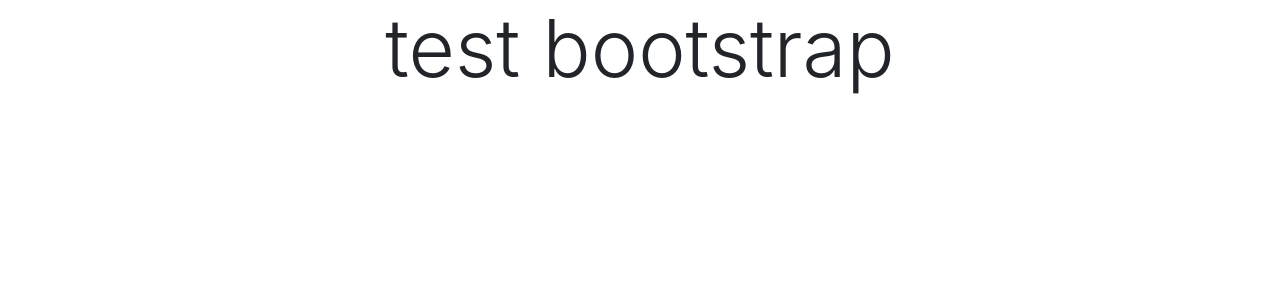
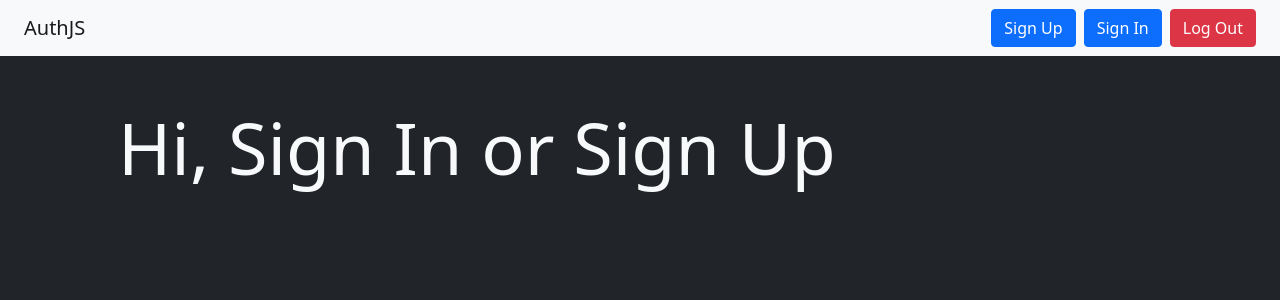
Before and after one commit to RinaldiRichard/AuthReactFirebase, a React (Create React App) app: page / in a window 1280 px wide. Shown: the top 300 px of the page. Built offline with nearby package versions, Linux system fonts and the light colour scheme.

Commit message:
ajout components/navbar et pages/home

```diff
--- a/package.json
+++ b/package.json
@@ -9,6 +9,7 @@
     "firebase": "^9.6.2",
     "react": "^17.0.2",
     "react-dom": "^17.0.2",
+    "react-router-dom": "^6.2.1",
     "react-scripts": "5.0.0",
     "web-vitals": "^2.1.3"
   },
--- a/public/index.html
+++ b/public/index.html
@@ -28,7 +28,7 @@
     <link href="https://cdn.jsdelivr.net/npm/bootstrap@5.1.3/dist/css/bootstrap.min.css" rel="stylesheet" integrity="sha384-1BmE4kWBq78iYhFldvKuhfTAU6auU8tT94WrHftjDbrCEXSU1oBoqyl2QvZ6jIW3" crossorigin="anonymous">
 
   </head>
-  <body>
+  <body class="bg-dark">
     <noscript>You need to enable JavaScript to run this app.</noscript>
     <div id="root"></div>
     <!--
--- a/src/App.css
+++ /dev/null
@@ -1,38 +0,0 @@
-.App {
-  text-align: center;
-}
-
-.App-logo {
-  height: 40vmin;
-  pointer-events: none;
-}
-
-@media (prefers-reduced-motion: no-preference) {
-  .App-logo {
-    animation: App-logo-spin infinite 20s linear;
-  }
-}
-
-.App-header {
-  background-color: #282c34;
-  min-height: 100vh;
-  display: flex;
-  flex-direction: column;
-  align-items: center;
-  justify-content: center;
-  font-size: calc(10px + 2vmin);
-  color: white;
-}
-
-.App-link {
-  color: #61dafb;
-}
-
-@keyframes App-logo-spin {
-  from {
-    transform: rotate(0deg);
-  }
-  to {
-    transform: rotate(360deg);
-  }
-}
--- a/src/App.js
+++ b/src/App.js
@@ -1,10 +1,16 @@
-import './App.css';
+import {Routes, Route} from "react-router-dom"
+import Home from "./pages/Home"
+import Navbar from "./components/Navbar";
 
 function App() {
   return (
-    <div className="App">
-      <h1 className='display-1'>test bootstrap</h1>
-    </div>
+    <>
+    <Navbar/>
+      <Routes>
+        <Route path="/" element={<Home/>} />
+      </Routes>
+
+    </>
   );
 }
 
--- /dev/null
+++ b/src/components/Navbar.js
@@ -0,0 +1,23 @@
+import React from "react";
+import { Link } from "react-router-dom";
+
+export default function Navbar() {
+  return (
+    <nav className="navbar navbar-light bg-light px-4">
+      <Link to="/" className="navbar-brand">
+        AuthJS
+      </Link>
+      <div>
+          <button className="btn btn-primary">
+              Sign Up
+          </button>
+          <button className="btn btn-primary ms-2">
+              Sign In
+          </button>
+          <button className="btn btn-danger ms-2">
+              Log Out
+          </button>
+      </div>
+    </nav>
+  );
+}
--- a/src/index.css
+++ /dev/null
@@ -1,13 +0,0 @@
-body {
-  margin: 0;
-  font-family: -apple-system, BlinkMacSystemFont, 'Segoe UI', 'Roboto', 'Oxygen',
-    'Ubuntu', 'Cantarell', 'Fira Sans', 'Droid Sans', 'Helvetica Neue',
-    sans-serif;
-  -webkit-font-smoothing: antialiased;
-  -moz-osx-font-smoothing: grayscale;
-}
-
-code {
-  font-family: source-code-pro, Menlo, Monaco, Consolas, 'Courier New',
-    monospace;
-}
--- /dev/null
+++ b/src/pages/Home.js
@@ -0,0 +1,9 @@
+import React from 'react'
+
+export default function Home() {
+    return (
+        <div className='container p-5'>
+            <h1 className="display-2 text-light">Hi, Sign In or Sign Up</h1>
+        </div>
+    )
+}
```
Also changed, not shown: src/index.js (+7 -8 lines), 1 other file (tests, documents, lock files or other folders).
